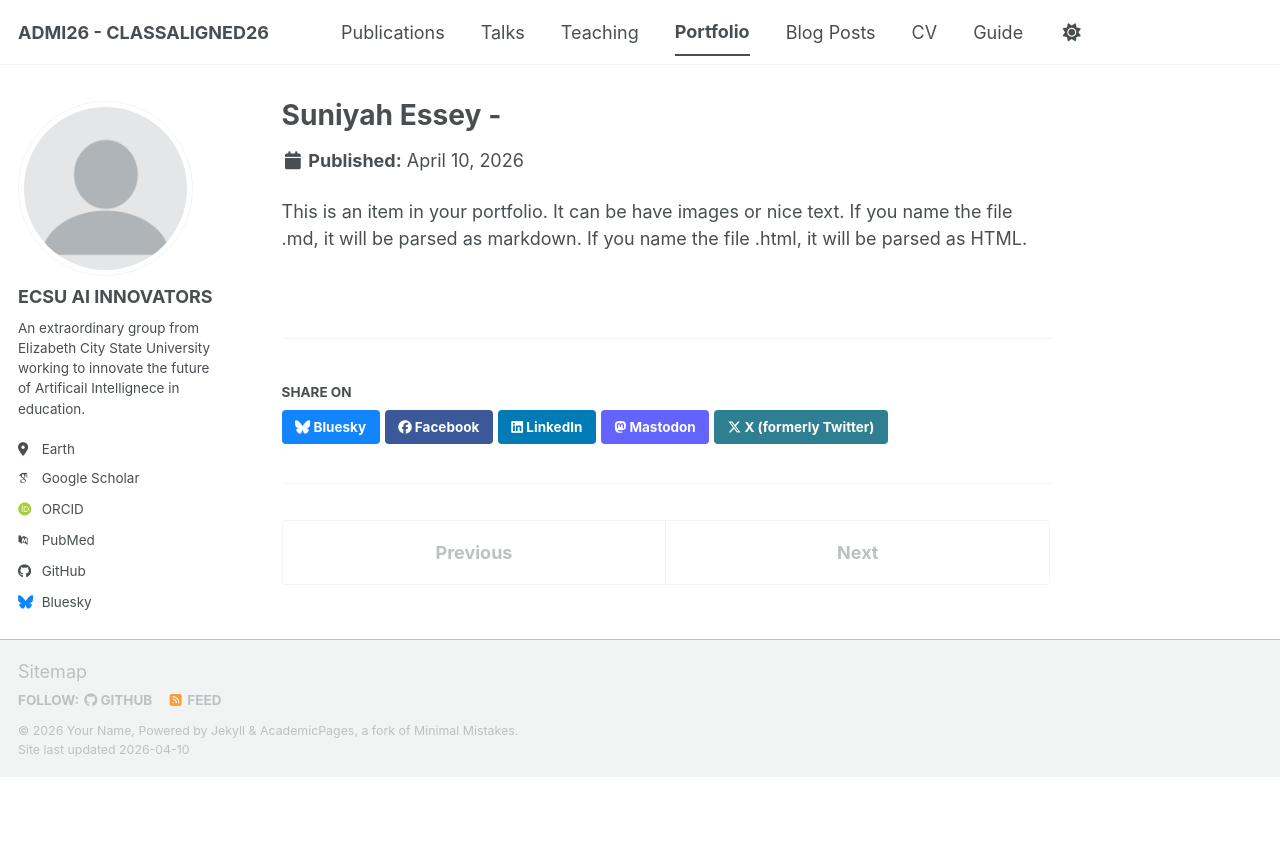
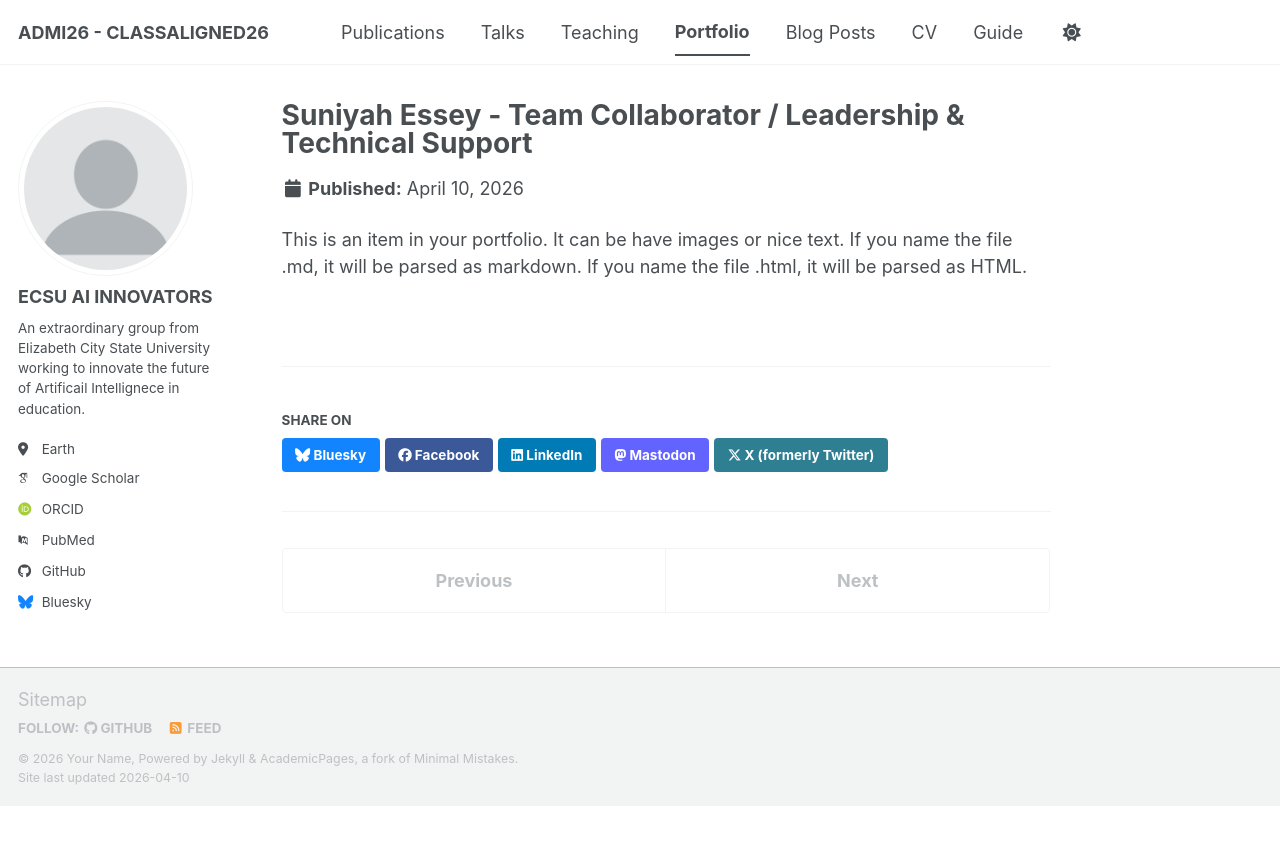
Before and after one commit to CLASSAligned/CLASSAligned.github.io, a Jekyll site: the page built from _portfolio/portfolio-3.md, in a window 1280 px wide. Shown: the top 845 px of the page. Built offline with Jekyll 4.4.1, drawn with Linux system fonts in a browser that asks for light colours; some web fonts are replaced; a script bundle is joined from its source files by our own code; library files that are not in the unit come from our copies.

Commit message:
updating title and excerpt for suniyah

```diff
--- a/_portfolio/portfolio-3.md
+++ b/_portfolio/portfolio-3.md
@@ -1,5 +1,5 @@
 ---
-title: "Suniyah Essey - "
+title: Suniyah Essey - Team Collaborator / Leadership & Technical Support
 excerpt: "Suniyah is a Computer Science scholar at Elizabeth City State University, recognized for her academic excellence and commitment to leadership. As an ROTC Cadet, she brings a high level of discipline, accountability, and teamwork to every environment she’s part of. Her experience as a Media Coordinator with VikeNu Modeling further reflects her ability to lead, communicate effectively, and manage creative initiatives.
 In this project, Suniyah contributed to frontend development while also helping foster collaboration within the team. She is known for her strong leadership presence, attention to detail, and ability to balance structure with creativity."
 LinkedIn: <href> https://www.linkedin.com/in/suniyah-esey-51a64a374/ </href> <br/><img src='/images/sunny.jpg'>"
```
